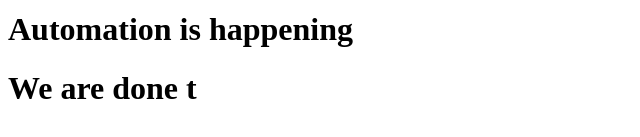
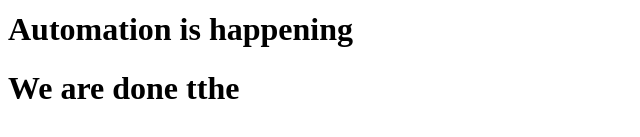
Before and after one commit to bhaskarmehta/AngularProjectDeployment, an Angular app: page / in a window 1280 px wide. Shown: the part 237-374 px from the top of the page, without its empty margins (0-640 px from the left). Built offline with nearby package versions, Linux system fonts and the light colour scheme.

Commit message:
commited

```diff
--- a/src/app/app.component.html
+++ b/src/app/app.component.html
@@ -4,4 +4,4 @@
 <h4>I am trying to explore about Git and Github</h4>
 <h5> New code is commiting </h5>
 <h1> Automation is happening  </h1>
-<h1> We are done t </h1>
+<h1> We are done tthe </h1>
```
